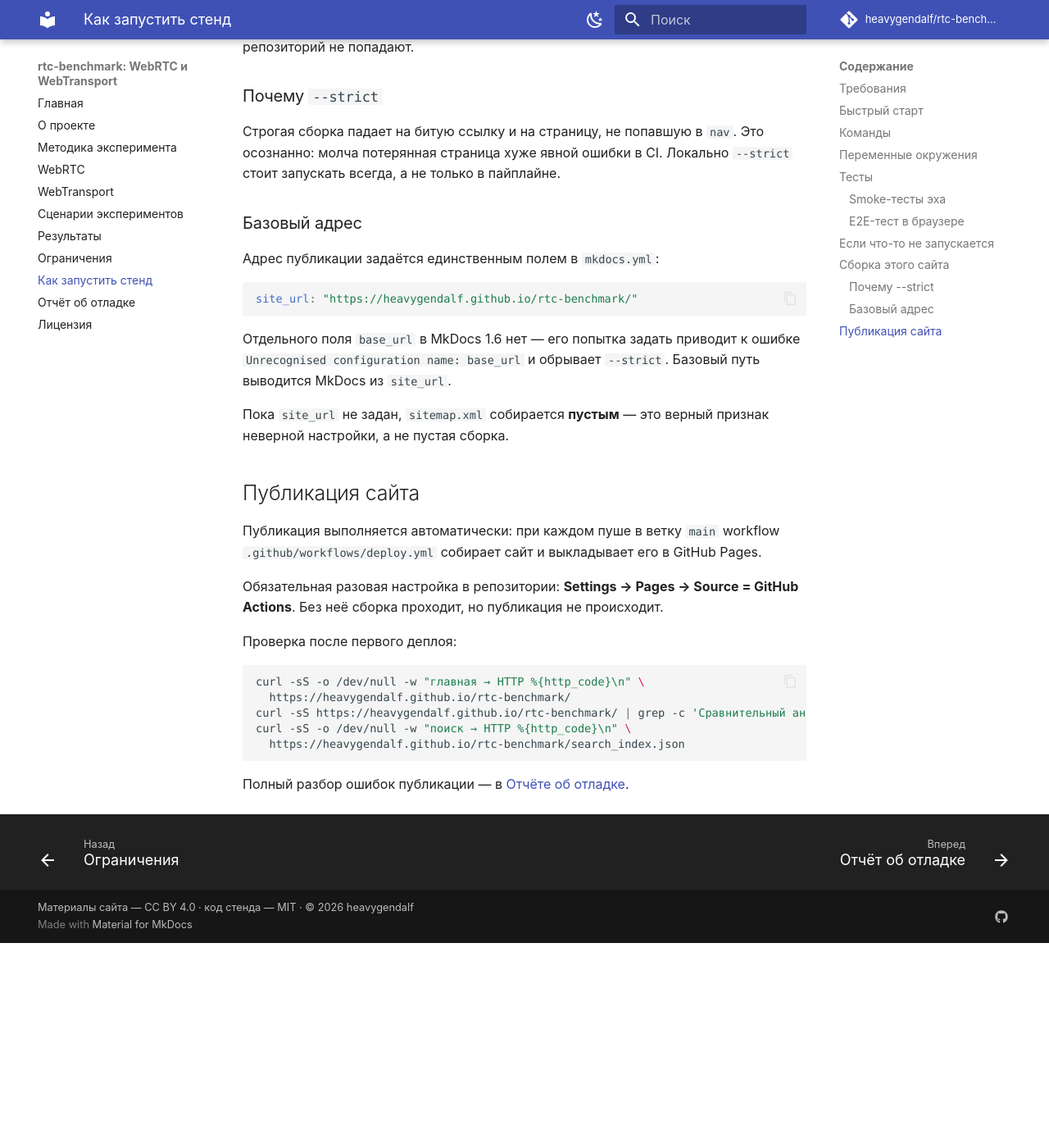
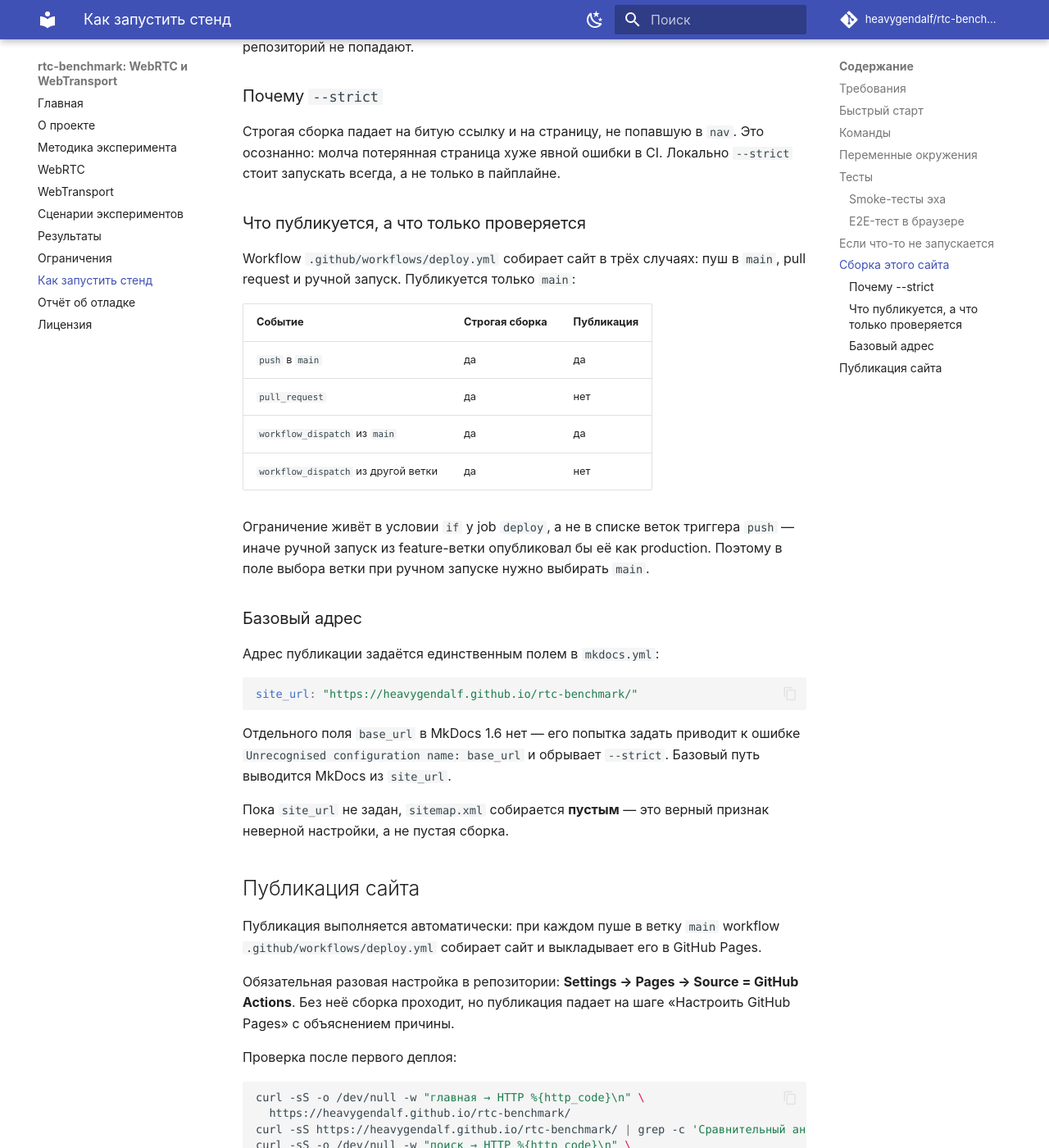
Before and after one commit to HeavenlyGandalf/rtc-benchmark, an MkDocs documentation site: the page built from docs/running.md, in a window 1280 px wide and 1400 px high, scrolled down 4981 px. Shown: the whole window at 82% size. Built offline with MkDocs 1.6.1 and Material for MkDocs 9.7.7, drawn with Linux system fonts in a browser that asks for light colours; comment, search, counter and statistics services are not loaded; before the commit the page ends 6131 px from its top, so only the background shows below that.

```diff
--- a/docs/running.md
+++ b/docs/running.md
@@ -171,6 +171,23 @@ python3 -m venv .venv-docs                 # один раз: создать о
 Это осознанно: молча потерянная страница хуже явной ошибки в CI. Локально
 `--strict` стоит запускать всегда, а не только в пайплайне.
 
+### Что публикуется, а что только проверяется
+
+Workflow `.github/workflows/deploy.yml` собирает сайт в трёх случаях: пуш в
+`main`, pull request и ручной запуск. Публикуется только `main`:
+
+| Событие | Строгая сборка | Публикация |
+|---|---|---|
+| `push` в `main` | да | да |
+| `pull_request` | да | нет |
+| `workflow_dispatch` из `main` | да | да |
+| `workflow_dispatch` из другой ветки | да | нет |
+
+Ограничение живёт в условии `if` у job `deploy`, а не в списке веток
+триггера `push` — иначе ручной запуск из feature-ветки опубликовал бы её как
+production. Поэтому в поле выбора ветки при ручном запуске нужно выбирать
+`main`.
+
 ### Базовый адрес
 
 Адрес публикации задаётся единственным полем в `mkdocs.yml`:
@@ -193,7 +210,7 @@ site_url: "https://heavygendalf.github.io/rtc-benchmark/"
 
 Обязательная разовая настройка в репозитории:
 **Settings → Pages → Source = GitHub Actions**. Без неё сборка проходит, но
-публикация не происходит.
+публикация падает на шаге «Настроить GitHub Pages» с объяснением причины.
 
 Проверка после первого деплоя:
 
```
Also changed, not shown: README.md (+6 -0 lines), docs/debugging.md (+3 -1 lines).
